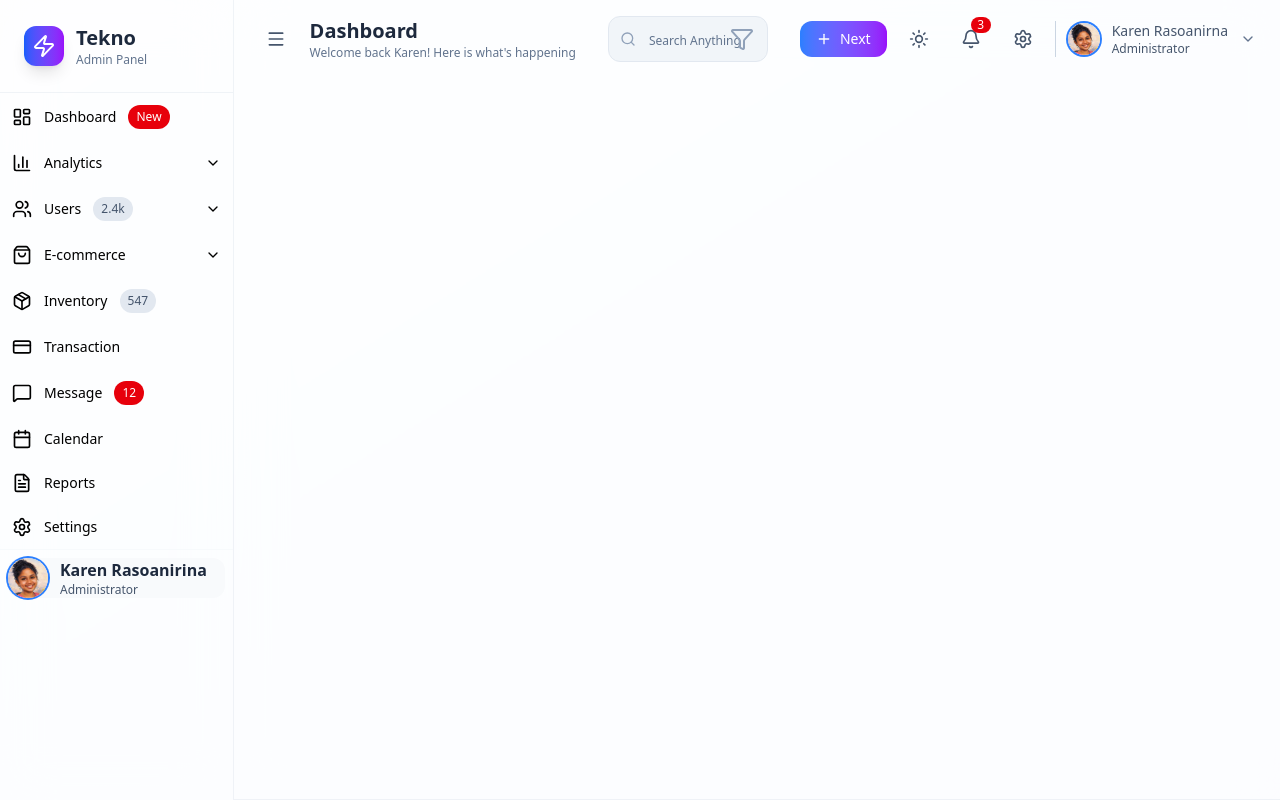
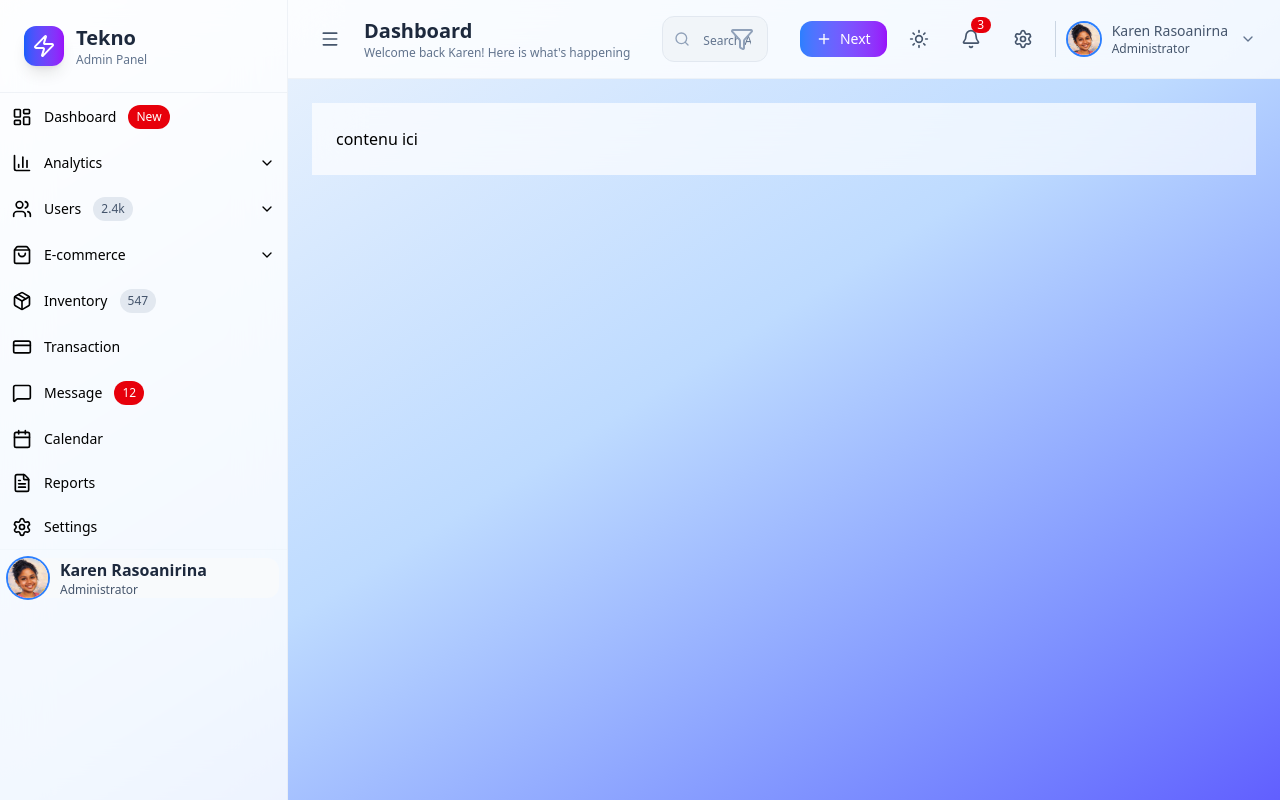
Before and after one commit to karen-rasoanirina/admin-dashboard, a React (Vite) app: page / in a window 1280 px wide. Built offline with nearby package versions, Linux system fonts and the light colour scheme.

Commit message:
SideBar Header contenu

```diff
--- a/src/App.tsx
+++ b/src/App.tsx
@@ -1,17 +1,30 @@
 import Sidebar from './components/Layout/Sidebar';
 import Header from './components/Layout/Header';
 import { useState } from 'react';
-
+type Page ='dashboard' | 'settings'| 'profile'
 function App() {
+  const [sideBarCollapsed, setsideBarCollapsed] = useState(false);
+  const [currentPage, setCurrentPage] = useState<Page>('dashboard')
 
 
   return (
-    <div className="min-h-screen bg-linear-to-br from-slate-50 via-blue-50 to-indigo-50 dark:from-slate-900 dark:via-slate-800 dark:to-slate-900
+    <div className="min-h-screen bg-linear-to-br from-slate-50 via-blue-200 to-indigo-500 dark:from-slate-900 dark:via-slate-800 dark:to-slate-900
     transition-all duration-500">
-      <div className='flex h-screen overflow-hidden'>
-        <Sidebar/>
-        <Header/>
+      <div className='flex min-h-screen'>
+        <Sidebar
+        collapsed={sideBarCollapsed}
+        onToggle={()=>setsideBarCollapsed(!sideBarCollapsed)}
+        currentPage={currentPage}
+        onPageChange={setCurrentPage}/>
 
+        <div className='flex-1 flex flex-col'>
+          <Header/>
+          <main className='flex-1 p-6'>
+            <div className='bg-white/70 dark:bg-slate-800/70 backdrop-blur-xl p-6'>
+              contenu ici
+            </div>
+          </main>
+        </div>
       </div>
     </div>
   )
--- a/src/components/Layout/Sidebar.tsx
+++ b/src/components/Layout/Sidebar.tsx
@@ -79,10 +79,18 @@ const menuItems= [
 }
 
 ]
+type Page ='dashboard' | 'settings'| 'profile'
+type SideBarPropsType ={
+    collapsed : boolean,
+    onToggle : ()=>void,
+    currentPage: Page,
+    onPageChange: React.Dispatch<React.SetStateAction<Page>>
 
-const Sidebar = () => {
+}
+
+const Sidebar = ({collapsed, onToggle, currentPage, onPageChange}:SideBarPropsType) => {
   return (
-    <div className="w-72 transition duration-300 ease-in-out bg-white/80 dark:bg-slate/80 backdrop-blur-xl
+    <div className="w-72 transition duration-300 ease-in-out bg-white/80 dark:bg-slate-700/80 backdrop-blur-xl
     border-r border-slate-200/50 dark:border-slate-700/50 relative z-10 flex flex-col" >
         <div className="p-6 border-b border-slate-200/50 dark:border-slate-700/50">
             <div className="flex items-center space-x-3">
```
